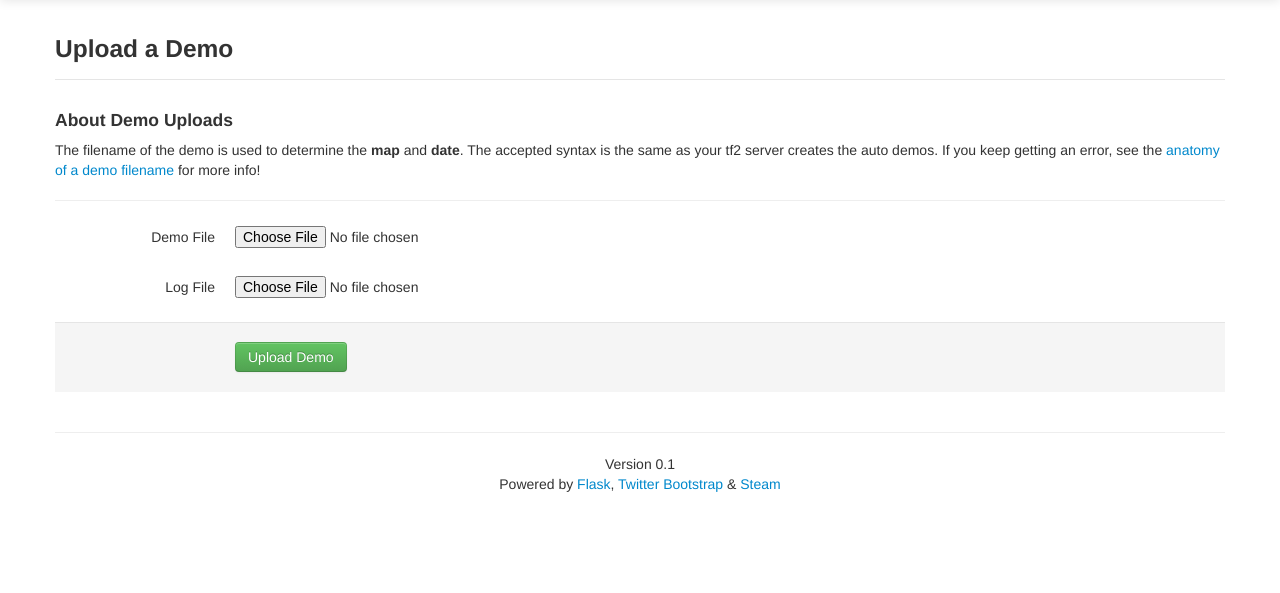
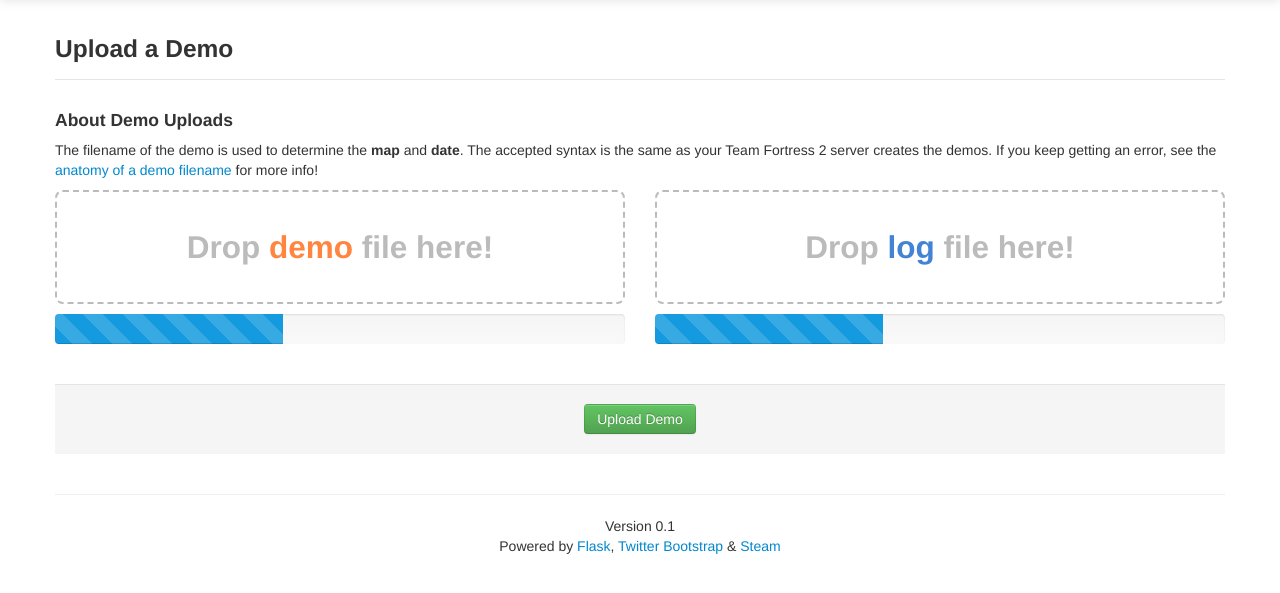
Before and after one commit to FernFerret/demobrowser, a Flask app: page /upload/ in a window 1280 px wide. Shown: the part 41-634 px from the top of the page. Run offline with Flask 2, Linux system fonts and the light colour scheme; the visitor is signed in with stand-in values (Sample User, id 1); data comes from the database, SQL or seed files in the repository; some libraries are stand-ins or nearby versions.

Commit message:
Adding some sexy uploads

```diff
--- /dev/null
+++ b/demobrowser/static/css/demobrowser.css
@@ -0,0 +1,69 @@
+/* Custom container */
+.container-narrow {
+  margin: 0 auto;
+  max-width: 700px;
+}
+.container-narrow > hr {
+  margin: 30px 0;
+}
+
+/* Main marketing message and sign up button */
+.jumbotron {
+  margin: 60px 0;
+  text-align: center;
+}
+.jumbotron h1 {
+  font-size: 72px;
+  line-height: 1;
+}
+.jumbotron .btn {
+  font-size: 21px;
+  padding: 14px 24px;
+}
+
+/* Supporting marketing content */
+.marketing {
+  margin: 60px 0;
+}
+.marketing p + h4 {
+  margin-top: 28px;
+}
+body {
+  padding-top: 60px;
+  padding-bottom: 40px;
+}
+@media (min-width: 979px) {
+  ul.nav li.dropdown:hover > ul.dropdown-menu{
+      display: block;
+      margin: 0px;
+  }
+  ul.dropdown-menu{
+      margin: 0px;
+  }
+
+  .navbar .nav > li > .dropdown-menu:after {
+    content: none;
+  }
+
+  .navbar .nav > li > .dropdown-menu:before {
+    content: none;
+  }
+}
+textarea.input-large {
+  width:193px;
+}
+
+.upload_box {
+  border:2px
+  dashed #bbb;
+  -moz-broder-radius:8px;
+  -webkit-border-radius:8px;
+  border-radius:8px;
+  padding-top: 25px;
+  padding-bottom: 25px;
+  padding-left: 5px;
+  padding-right: 5px;
+  margin-bottom:10px;
+  text-align:center;
+  color:#bbb;
+}
--- a/demobrowser/templates/layout-master.html
+++ b/demobrowser/templates/layout-master.html
@@ -12,61 +12,9 @@
     <!-- Le styles -->
     <link href="{{ url_for('static', filename='css/bootstrap.css') }}" rel="stylesheet">
     <link href="{{ url_for('static', filename='css/font-awesome.css') }}" rel="stylesheet">
+    <link href="{{ url_for('static', filename='css/demobrowser.css') }}" rel="stylesheet">
     <style type="text/css">
-      /* Custom container */
-      .container-narrow {
-        margin: 0 auto;
-        max-width: 700px;
-      }
-      .container-narrow > hr {
-        margin: 30px 0;
-      }
 
-      /* Main marketing message and sign up button */
-      .jumbotron {
-        margin: 60px 0;
-        text-align: center;
-      }
-      .jumbotron h1 {
-        font-size: 72px;
-        line-height: 1;
-      }
-      .jumbotron .btn {
-        font-size: 21px;
-        padding: 14px 24px;
-      }
-
-      /* Supporting marketing content */
-      .marketing {
-        margin: 60px 0;
-      }
-      .marketing p + h4 {
-        margin-top: 28px;
-      }
-      body {
-        padding-top: 60px;
-        padding-bottom: 40px;
-      }
-      @media (min-width: 979px) {
-        ul.nav li.dropdown:hover > ul.dropdown-menu{
-            display: block;
-            margin: 0px;
-        }
-        ul.dropdown-menu{
-            margin: 0px;
-        }
-
-        .navbar .nav > li > .dropdown-menu:after {
-          content: none;
-        }
-
-        .navbar .nav > li > .dropdown-menu:before {
-          content: none;
-        }
-      }
-      textarea.input-large {
-        width:193px;
-      }
       </style>
       <link href="{{ url_for('static', filename='css/bootstrap-responsive.css') }}" rel="stylesheet">
 
--- a/demobrowser/templates/upload_demo.html
+++ b/demobrowser/templates/upload_demo.html
@@ -1,14 +1,30 @@
-{% extends "demos.html" %}
+{% extends "layout-fixed.html" %}
 {% block main %}
-<form class="form-horizontal" action="{{ url_for('upload_demo') }}" method="POST" enctype="multipart/form-data">
+<form action="{{ url_for('upload_demo') }}" method="POST" enctype="multipart/form-data">
   <fieldset>
     <legend><h3>Upload a Demo</h3></legend>
     <div>
       <h4>About Demo Uploads</h2>
-      <p>The filename of the demo is used to determine the <strong>map</strong> and <strong>date</strong>. The accepted syntax is the same as your tf2 server creates the auto demos. If you keep getting an error, see the <a href="{{ url_for('static', filename='img/anatomy_demo_file.png')}}">anatomy of a demo filename</a> for more info!</p>
+      <p>The filename of the demo is used to determine the <strong>map</strong> and <strong>date</strong>. The accepted syntax is the same as your Team Fortress 2 server creates the demos. If you keep getting an error, see the <a href="{{ url_for('static', filename='img/anatomy_demo_file.png')}}">anatomy of a demo filename</a> for more info!</p>
       {#<img src="{{ url_for('static', filename='img/anatomy_demo_file.png')}}" />#}
     </div>
-    <hr />
+    <div class="row-fluid">
+      <div id="drop_zone_demo" class=" span6 upload_box">
+        <h2>Drop <span style="color:#FF8540;">demo</span> file here!</h2>
+      </div>
+      <div id="drop_zone_log" class="span6 upload_box">
+        <h2>Drop <span style="color:#4284D3;">log</span> file here!</h2>
+      </div>
+    </div>
+    <div class="row-fluid">
+      <div class="progress progress-striped active span6">
+          <div class="bar" style="width: 40%;"></div>
+      </div>
+      <div class="progress progress-striped active span6">
+         <div class="bar" style="width: 40%;"></div>
+      </div>
+    </div>
+    {#
     <div class="control-group  {% if 'name' in errors %}error{% endif %}">
       <label class="control-label" for="Íname">Demo File</label>
       <div class="controls">
@@ -21,9 +37,69 @@
         <input type="file" class="input-xlarge" id="log_file" name="log_file" placeholder="auto-19880905-XXXX-cp_gravelpit.dem" value="{{ values.get('name', '') }}"/>
       </div>
     </div>
-    <div class="form-actions">
+    #}
+    <div style="text-align:center;" class="form-actions">
       <button type="submit" class="btn btn-success">Upload Demo</button>
     </div>
   </fieldset>
 </form>
 {% endblock %}
+{% block javascript %}
+<script>
+function handleFileSelectDemo(evt) {
+  evt.stopPropagation();
+  evt.preventDefault();
+
+  var files = evt.dataTransfer.files; // FileList object.
+
+  // files is a FileList of File objects. List some properties.
+  var output = [];
+  for (var i = 0, f; f = files[i]; i++) {
+    var fn = escape(f.name);
+    var name_match = fn.match(/^auto-([0-9]{8})-.*-(.*)\.dem$/);
+    if (name_match == null) {
+      output.push('<h3 style="color:#BE2F33;">', escape(f.name), '</h3>');
+    } else {
+      output.push('<h3 style="color:#2D9B27;">', escape(f.name), '</h3>');
+    }
+
+    console.log(name_match);
+
+  }
+  document.getElementById('drop_zone_demo').innerHTML = output.join('');
+}
+  function handleFileSelectLog(evt) {
+    evt.stopPropagation();
+    evt.preventDefault();
+
+    var files = evt.dataTransfer.files; // FileList object.
+
+    // files is a FileList of File objects. List some properties.
+    var output = [];
+    for (var i = 0, f; f = files[i]; i++) {
+      var fn = escape(f.name);
+      var name_match = fn.match(/^.*\.log$/);
+      if (name_match == null) {
+        output.push('<h3 style="color:#BE2F33;">', escape(f.name), '</h3>');
+      } else {
+        output.push('<h3 style="color:#2D9B27;">', escape(f.name), '</h3>');
+      }
+    }
+    document.getElementById('drop_zone_log').innerHTML = output.join('');
+  }
+
+  function handleDragOver(evt) {
+    evt.stopPropagation();
+    evt.preventDefault();
+    evt.dataTransfer.dropEffect = 'copy'; // Explicitly show this is a copy.
+  }
+
+  // Setup the dnd listeners.
+  var dropZoneDemo = document.getElementById('drop_zone_demo');
+  dropZoneDemo.addEventListener('dragover', handleDragOver, false);
+  dropZoneDemo.addEventListener('drop', handleFileSelectDemo, false);
+  var dropZoneLog = document.getElementById('drop_zone_log');
+  dropZoneLog.addEventListener('dragover', handleDragOver, false);
+  dropZoneLog.addEventListener('drop', handleFileSelectLog, false);
+</script>
+{% endblock %}
--- a/demobrowser/templates/view_demo.html
+++ b/demobrowser/templates/view_demo.html
@@ -66,6 +66,7 @@
                                title: 'Enter a brief summary',
                                rows: 7
                             });
+    $('.ttip').tooltip();
     </script>
     <script src="{{ url_for('static', filename='js/editdemo.js') }}"></script>
   {% endif %}
--- a/demobrowser/templates/view_demo_raw.html
+++ b/demobrowser/templates/view_demo_raw.html
@@ -50,8 +50,9 @@
 <br />
 <div class="row-fluid">
 	<div style="text-align:center;" class="span12">
-		<a class="btn btn-success btn-large" href="{{ config.get('DEMO_DOWNLOAD_DIR', '')  }}/{{ demo.path }}"><i class="icon-download"></i> Download this demo!</a>
+		<a class="btn btn-success btn-large ttip" href="{{ config.get('DEMO_DOWNLOAD_DIR', '')  }}/{{ demo.path }}"><i class="icon-download"></i> Download this demo!</a>
 		{% if session.user_admin %}
+      <a href="#" data-toggle="tooltip" title="Set this demo file as 'bad'." class="btn btn-large btn-warning ttip" ><i class='icon-ban-circle'></i> Nuke Demo</a>
       {% set delete_script = 'deleteDemoRedirect(%s, "#myModal", "%s", "%s");' % (demo.id, url_for('delete_demo'), url_for('index')) %}
       <a id="deletedemo" href="#" class="btn btn-danger btn-large" data-placement="top" data-toggle="popover" data-html="true" data-content="<p>Are you sure you really want to remove <strong>{{demo.title}}</strong>?</p><p>This <strong>won't</strong> delete the demo file!</p><div style='text-align:center'><button onclick='$(&quot;#deletedemo&quot;).popover(&quot;hide&quot;);' class='btn btn-info'>No!</button> <button onclick='{{ delete_script }}' class='btn btn-danger'>Yes, remove it!</button></div>" data-original-title="<strong class='text-error'>Really Delete?</strong>"><i class="icon-remove"></i> Remove Demo</a>
 		{% endif %}
```
